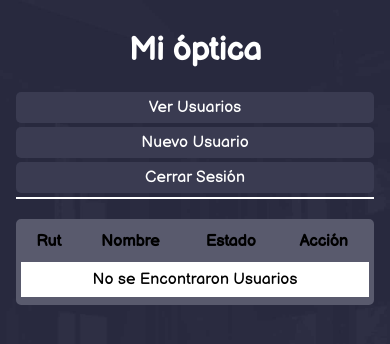
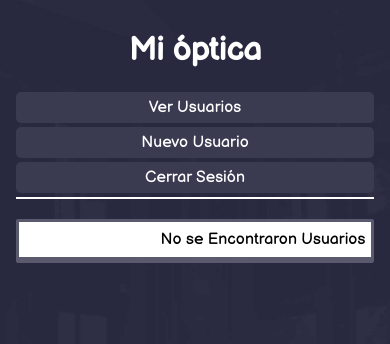
Before and after one commit to wladimeer/MyOptics, a PHP site: page /userManager.php in a window 390 px wide. Shown: the top 344 px of the page. Run offline with PHP 8.4, Linux system fonts and the light colour scheme; the visitor is signed in with stand-in values (Sample User, id 1).

Commit message:
Corrections Finished

```diff
--- a/css/styles.css
+++ b/css/styles.css
@@ -106,11 +106,11 @@ body::-webkit-scrollbar-thumb:hover {
 .content__table {
     width: 100%;
     border-spacing: 0;
-    border-radius: 5px;
+    border-radius: 2px;
     text-align: center;
     background: #FFFFFF;
     border-collapse: separate;
-    border: 5px solid #595a6d;
+    border: 3px solid #595a6d;
 }
 
 .content__a {
@@ -280,4 +280,33 @@ body::-webkit-scrollbar-thumb:hover {
         margin-bottom: 54px;
     }
 
+    .content__table thead {
+        display: none;
+    }
+
+    .content__table,
+    tbody, tr ,td {
+        width: 100%;
+        display: block;
+    }
+
+    .content__td {
+        text-align: right;
+        padding: 8px 6px;
+        position: relative;
+    }
+
+    .content__td::before {
+        left: 0;
+        padding: 0 6px;
+        text-align: left;
+        font-weight: 600;
+        position: absolute;
+        content: attr(data-label);
+    }
+
+    .content__a {
+        text-align: center;
+    }
+
 }
--- a/js/module/editUser.js
+++ b/js/module/editUser.js
@@ -28,8 +28,8 @@ export default {
     `),
     inputs: [
         {label: "Selecciona", value: ""},
-        {label: "Habilitado", value: 1},
-        {label: "Desabilitado", value: 0}
+        {label: "Habilitar", value: 1},
+        {label: "Deshabilitar", value: 0}
     ],
     loadStates: function() {
         var state = document.getElementById("state");
--- a/js/module/newUser.js
+++ b/js/module/newUser.js
@@ -28,8 +28,8 @@ export default {
     `),
     inputs: [
         {label: "Selecciona", value: ""},
-        {label: "Habilitado", value: 1},
-        {label: "Desabilitado", value: 0}
+        {label: "Habilitar", value: 1},
+        {label: "Deshabilitar", value: 0}
     ],
     loadStates: function() {
         var state = document.getElementById("state");
--- a/js/module/viewUser.js
+++ b/js/module/viewUser.js
@@ -33,14 +33,26 @@ export default {
                         thirdValue.innerHTML = "Habilitado";
                         tr.style.color = "black";
                     } else {
-                        thirdValue.innerHTML = "Desabilitado";
+                        thirdValue.innerHTML = "Deshabilitado";
                         tr.style.color = "red";
                     }
                     button.innerHTML = "Actualizar";
 
                     firstValue.className = "content__td";
+                    firstValue.setAttribute(
+                        "data-label", "Rut:"
+                    );
+
                     secondValue.className = "content__td";
+                    secondValue.setAttribute(
+                        "data-label", "Nombre:"
+                    );
+
                     thirdValue.className = "content__td";
+                    thirdValue.setAttribute(
+                        "data-label", "Estado:"
+                    );
+
                     button.className = (
                         "userUpdate " +
                         "content__td " +
```
